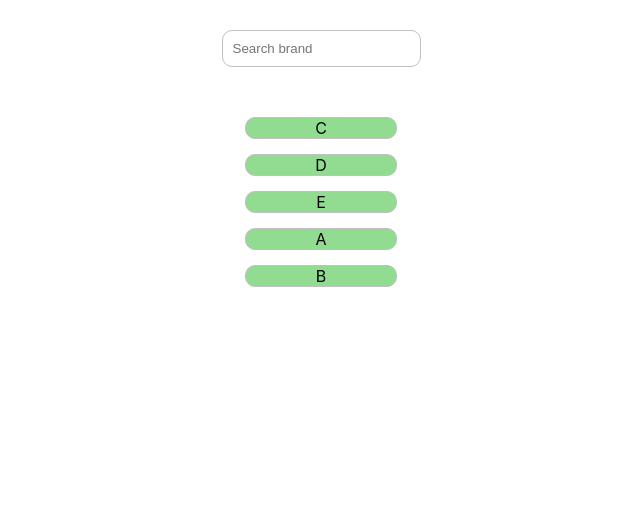
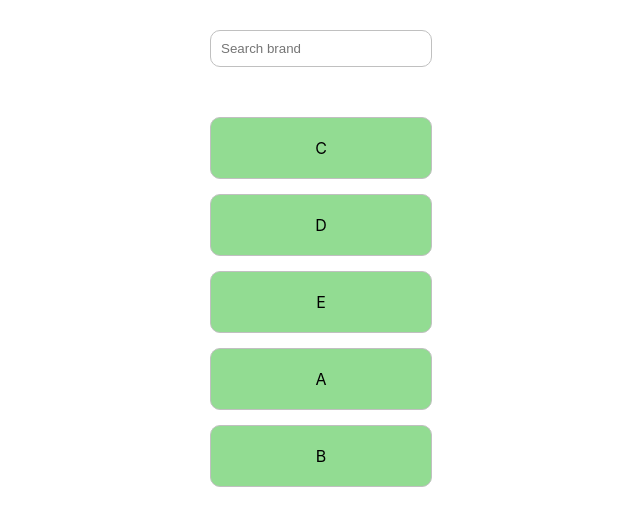
Before and after one commit to teodortt/searchBox, a React (Create React App) app: page / in a window 1280 px wide. Shown: the top 526 px of the page, without its empty margins (319-959 px from the left). Built offline with nearby package versions, Linux system fonts and the light colour scheme.

Commit message:
minor ui changes

```diff
--- a/src/App.css
+++ b/src/App.css
@@ -5,6 +5,7 @@
 
 .searchBar {
   padding: 10px;
+  width: 200px;
   outline: none;
   border: 1px solid silver;
   border-radius: 10px;
@@ -28,13 +29,17 @@
 
 .result {
   margin: auto;
+  padding: 10px;
   display: flex;
   justify-content: center;
+  align-items: center;
   border-radius: 10px;
   border: 1px solid silver;
-  width: 150px;
+  width: 200px;
+  height: 40px;
   background: rgb(146, 220, 146);
   cursor: pointer;
+  white-space: wrap;
   transition: 0.3s all;
 }
 
```
